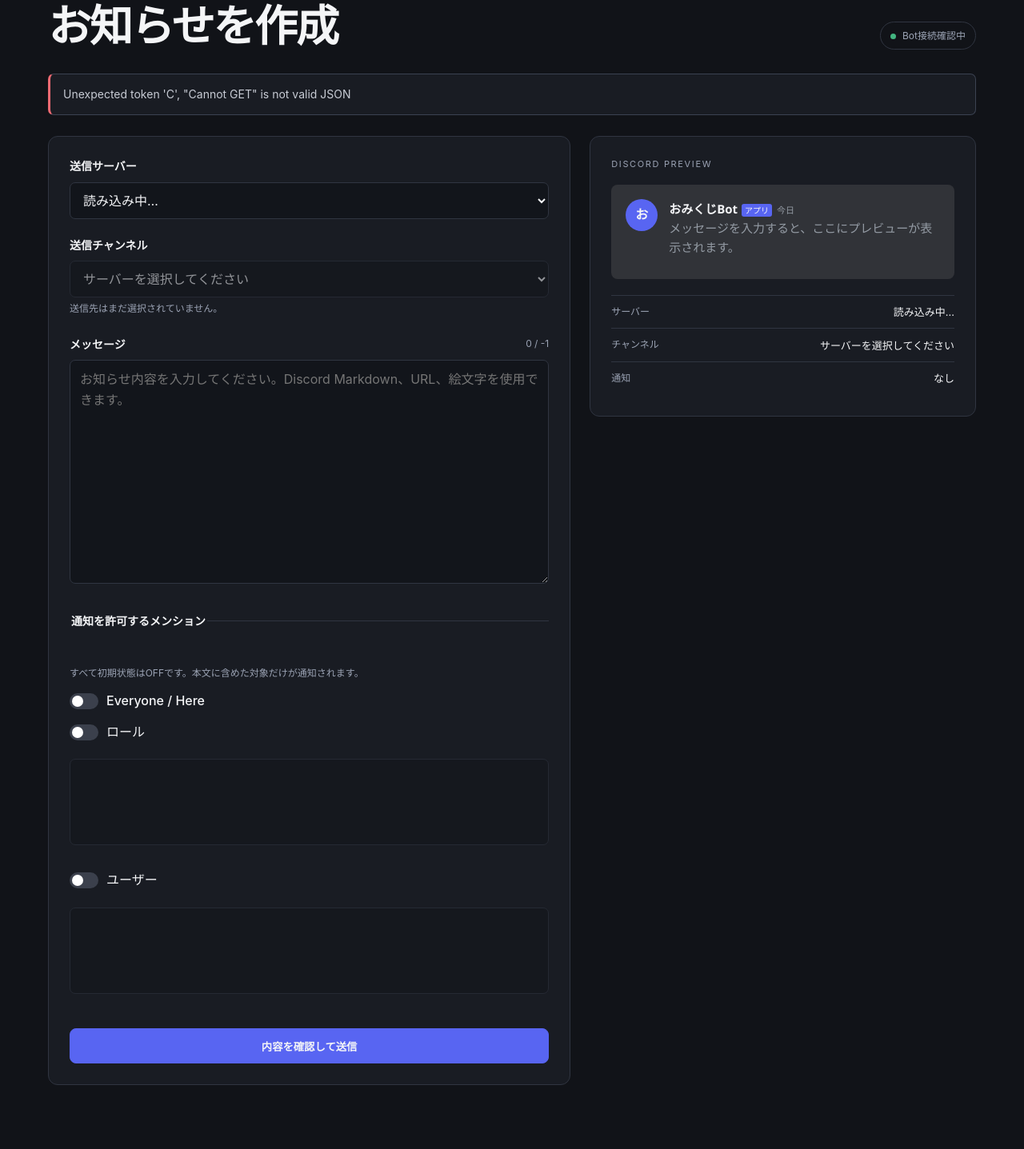
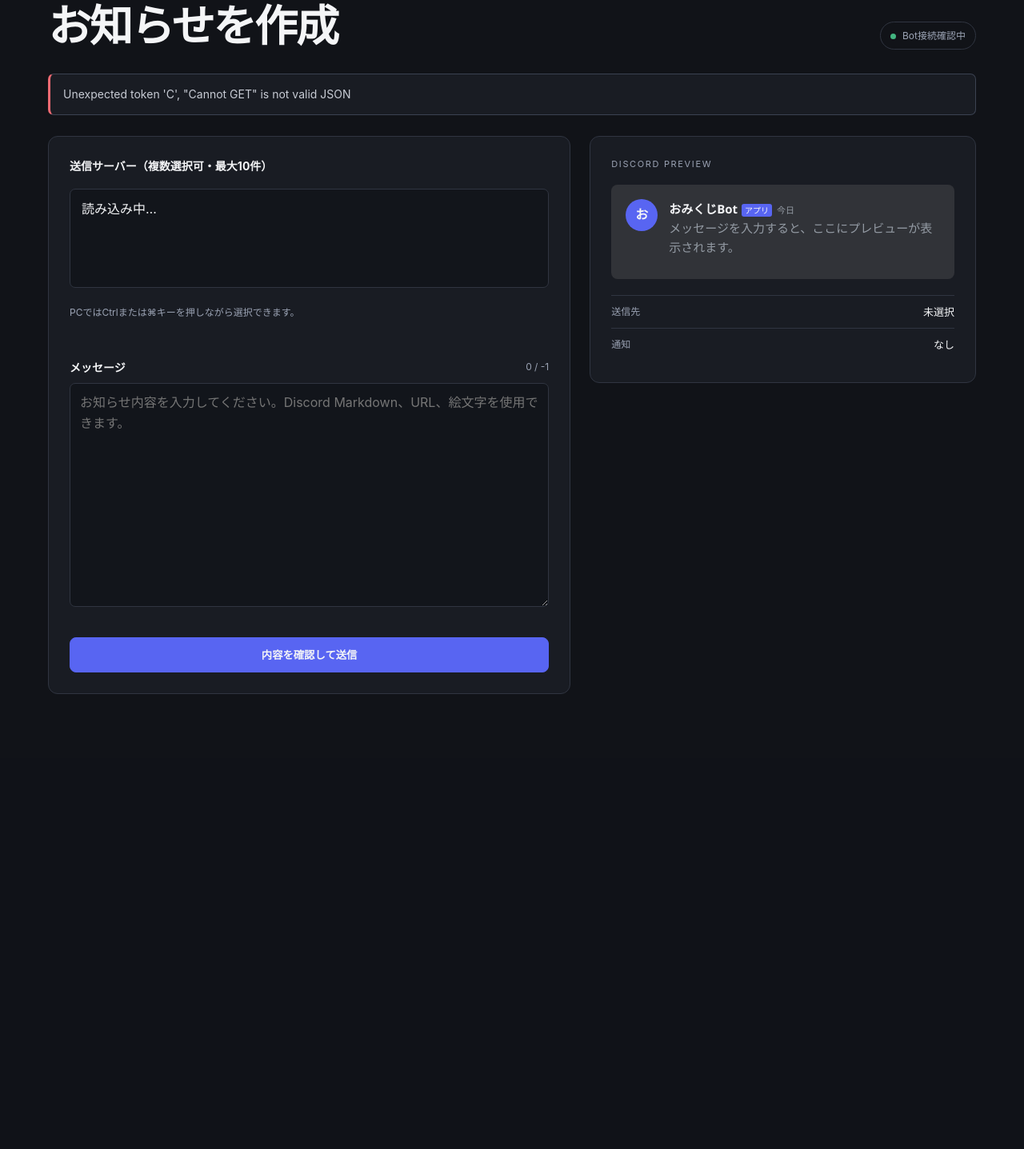
Before and after one commit to KaN1112/okikujibot, a Python web app: template templates/announcement.html in a window 1280 px wide. Shown: the part 154-1591 px from the top of the page at 80% size. After the commit the page ends 1022 px from the top, so only its background shows below. Run offline with Jinja, Linux system fonts and the light colour scheme; the template is opened without the code that fills it, so the values that code supplies are empty.

Commit message:
feat: support multi-server announcements

```diff
--- a/static/announcement.js
+++ b/static/announcement.js
@@ -1,18 +1,11 @@
 (() => {
   const csrf = document.querySelector('meta[name="csrf-token"]').content;
-  const guild = document.querySelector("#guild");
-  const channel = document.querySelector("#channel");
+  const guilds = document.querySelector("#guilds");
+  const destinationsRoot = document.querySelector("#destinations");
   const content = document.querySelector("#content");
   const form = document.querySelector("#composer");
   const alertBox = document.querySelector("#alert");
-  const everyone = document.querySelector("#mention-everyone");
-  const rolesEnabled = document.querySelector("#mention-roles");
-  const usersEnabled = document.querySelector("#mention-users");
-  const roles = document.querySelector("#roles");
-  const users = document.querySelector("#users");
-  let guildData = null;
-
-  const selectedText = (element) => element.selectedOptions[0]?.textContent || "未選択";
+  const guildDetails = new Map();
   const selectedValues = (element) => [...element.selectedOptions].map((option) => option.value);
   const showError = (message) => {
     alertBox.textContent = message;
@@ -23,113 +16,159 @@
   const api = async (url, options = {}) => {
     const response = await fetch(url, options);
     const data = await response.json();
-    if (!response.ok) throw new Error(data.error || "処理に失敗しました。");
-    return data;
+    if (!response.ok && response.status !== 207) throw new Error(data.error || "処理に失敗しました。");
+    return { data, status: response.status };
   };
-  const fill = (element, items, placeholder, label) => {
+  const fill = (element, items, label) => {
     element.replaceChildren();
-    if (placeholder) element.add(new Option(placeholder, ""));
     items.forEach((item) => element.add(new Option(label(item), item.id)));
   };
+  const makeSelect = (items, multiple, label) => {
+    const select = document.createElement("select");
+    select.multiple = multiple;
+    if (!multiple) select.add(new Option("チャンネルを選択", ""));
+    items.forEach((item) => select.add(new Option(label(item), item.id)));
+    return select;
+  };
+  const makeToggle = (text) => {
+    const label = document.createElement("label");
+    label.className = "toggle";
+    const input = document.createElement("input");
+    input.type = "checkbox";
+    label.append(input, document.createElement("span"), document.createTextNode(text));
+    return { label, input };
+  };
+  const createDestinationCard = (data) => {
+    const card = document.createElement("section");
+    card.className = "destination-card";
+    card.dataset.guildId = data.guild.id;
+    const title = document.createElement("h3");
+    title.textContent = data.guild.name;
+    const channelLabel = document.createElement("label");
+    channelLabel.textContent = "送信チャンネル";
+    const channel = makeSelect(data.channels, false, (item) => `# ${item.name}`);
+    channel.className = "destination-channel";
+    channel.required = true;
+    const fieldset = document.createElement("fieldset");
+    const legend = document.createElement("legend");
+    legend.textContent = "通知を許可するメンション";
+    const note = document.createElement("p");
+    note.className = "field-note";
+    note.textContent = "このサーバーで通知する対象だけをONにしてください。";
+    const everyone = makeToggle("Everyone / Here");
+    everyone.input.className = "destination-everyone";
+    const roleToggle = makeToggle("ロール");
+    const roleSelect = makeSelect(data.roles, true, (item) => `@${item.name}${item.mentionable ? "" : " (要権限)"}`);
+    roleSelect.className = "destination-roles";
+    roleSelect.disabled = true;
+    roleToggle.input.addEventListener("change", () => { roleSelect.disabled = !roleToggle.input.checked; renderPreview(); });
+    const userToggle = makeToggle("ユーザー");
+    const userSelect = makeSelect(data.users, true, (item) => `@${item.name}`);
+    userSelect.className = "destination-users";
+    userSelect.disabled = true;
+    userToggle.input.addEventListener("change", () => { userSelect.disabled = !userToggle.input.checked; renderPreview(); });
+    [channel, everyone.input, roleSelect, userSelect].forEach((element) => element.addEventListener("change", renderPreview));
+    fieldset.append(legend, note, everyone.label, roleToggle.label, roleSelect, userToggle.label, userSelect);
+    card.append(title, channelLabel, channel, fieldset);
+    return card;
+  };
+  const renderDestinations = async () => {
+    const chosen = selectedValues(guilds);
+    if (chosen.length > 10) {
+      [...guilds.options].forEach((option) => { option.selected = chosen.slice(0, 10).includes(option.value); });
+      showError("送信先サーバーは最大10件です。");
+      return;
+    }
+    destinationsRoot.replaceChildren();
+    try {
+      for (const guildId of chosen) {
+        if (!guildDetails.has(guildId)) {
+          const response = await api(`/api/guilds/${guildId}/channels`);
+          guildDetails.set(guildId, response.data);
+        }
+        destinationsRoot.append(createDestinationCard(guildDetails.get(guildId)));
+      }
+      clearError();
+    } catch (error) { showError(error.message); }
+    renderPreview();
+  };
+  const collectDestinations = () => [...destinationsRoot.querySelectorAll(".destination-card")].map((card) => ({
+    guild_id: card.dataset.guildId,
+    channel_id: card.querySelector(".destination-channel").value,
+    mentions: {
+      everyone: card.querySelector(".destination-everyone").checked,
+      roles: card.querySelector(".destination-roles").disabled ? [] : selectedValues(card.querySelector(".destination-roles")),
+      users: card.querySelector(".destination-users").disabled ? [] : selectedValues(card.querySelector(".destination-users")),
+    },
+  }));
   const renderPreview = () => {
     const preview = document.querySelector("#preview-message");
     preview.replaceChildren();
     preview.classList.toggle("muted", !content.value);
-    if (!content.value) {
-      preview.textContent = "メッセージを入力すると、ここにプレビューが表示されます。";
-    } else {
+    if (!content.value) preview.textContent = "メッセージを入力すると、ここにプレビューが表示されます。";
+    else {
       const fragment = document.createDocumentFragment();
-      const mentionPattern = /(@everyone|@here|<@!?\d+>|<@&\d+>)/g;
-      content.value.split(mentionPattern).forEach((part) => {
-        if (mentionPattern.test(part)) {
+      const pattern = /(@everyone|@here|<@!?\d+>|<@&\d+>)/g;
+      content.value.split(pattern).forEach((part) => {
+        if (/^(@everyone|@here|<@!?\d+>|<@&\d+>)$/.test(part)) {
           const span = document.createElement("span");
           span.className = "mention";
           span.textContent = part;
           fragment.append(span);
-        } else {
-          fragment.append(document.createTextNode(part));
-        }
-        mentionPattern.lastIndex = 0;
+        } else fragment.append(document.createTextNode(part));
       });
       preview.append(fragment);
     }
     document.querySelector("#counter").textContent = `${content.value.length} / ${content.maxLength}`;
-    document.querySelector("#preview-guild").textContent = selectedText(guild);
-    document.querySelector("#preview-channel").textContent = selectedText(channel);
-    const enabled = [];
-    if (everyone.checked) enabled.push("Everyone/Here");
-    if (rolesEnabled.checked) enabled.push(`ロール ${selectedValues(roles).length}件`);
-    if (usersEnabled.checked) enabled.push(`ユーザー ${selectedValues(users).length}件`);
-    document.querySelector("#preview-mentions").textContent = enabled.join("、") || "なし";
-    document.querySelector("#destination").textContent = channel.value
-      ? `${selectedText(guild)} の #${selectedText(channel)} に送信します。`
-      : "送信先はまだ選択されていません。";
+    const cards = [...destinationsRoot.querySelectorAll(".destination-card")];
+    document.querySelector("#preview-destinations").textContent = cards.length ? cards.map((card) => `${card.querySelector("h3").textContent} / ${card.querySelector(".destination-channel").selectedOptions[0]?.textContent || "未選択"}`).join("、") : "未選択";
+    const mentions = collectDestinations().reduce((count, item) => count + Number(item.mentions.everyone) + item.mentions.roles.length + item.mentions.users.length, 0);
+    document.querySelector("#preview-mentions").textContent = mentions ? `${mentions}設定` : "なし";
   };
-
-  api("/api/guilds").then((data) => {
-    fill(guild, data.guilds, "サーバーを選択", (item) => `${item.name} (${item.id})`);
+  api("/api/guilds").then(({ data }) => {
+    fill(guilds, data.guilds, (item) => `${item.name} (${item.id})`);
     document.querySelector(".status-dot").textContent = "Bot接続済み";
   }).catch((error) => showError(error.message));
-
-  guild.addEventListener("change", async () => {
-    channel.disabled = true;
-    fill(channel, [], "読み込み中…", () => "");
-    try {
-      guildData = await api(`/api/guilds/${guild.value}/channels`);
-      fill(channel, guildData.channels, "チャンネルを選択", (item) => `# ${item.name}`);
-      fill(roles, guildData.roles, "", (item) => `@${item.name}${item.mentionable ? "" : " (要権限)"}`);
-      fill(users, guildData.users, "", (item) => `@${item.name}`);
-      channel.disabled = false;
-      clearError();
-    } catch (error) {
-      showError(error.message);
-    }
-    renderPreview();
-  });
-  channel.addEventListener("change", renderPreview);
+  guilds.addEventListener("change", renderDestinations);
   content.addEventListener("input", renderPreview);
-  [everyone, rolesEnabled, usersEnabled].forEach((input) => input.addEventListener("change", () => {
-    roles.disabled = !rolesEnabled.checked;
-    users.disabled = !usersEnabled.checked;
-    renderPreview();
-  }));
-  [roles, users].forEach((input) => input.addEventListener("change", renderPreview));
-
   form.addEventListener("submit", async (event) => {
     event.preventDefault();
     clearError();
-    if (!form.reportValidity()) return;
-    const channelInfo = guildData?.channels.find((item) => item.id === channel.value);
-    if (everyone.checked && !channelInfo?.can_mention_everyone) {
-      showError("このチャンネルではBotにEveryone/Hereの通知権限がありません。");
+    const destinations = collectDestinations();
+    if (!destinations.length || destinations.some((item) => !item.channel_id)) {
+      showError("すべてのサーバーで送信チャンネルを選択してください。");
       return;
     }
-    const mentionSummary = document.querySelector("#preview-mentions").textContent;
-    const warning = everyone.checked ? "\n\n注意: Everyone/Hereへの通知が有効です。" : "";
-    const summary = content.value.length > 120 ? `${content.value.slice(0, 120)}…` : content.value;
-    if (!window.confirm(`送信先: ${selectedText(guild)} / #${selectedText(channel)}\n通知: ${mentionSummary}\n\n${summary}${warning}\n\n送信しますか？`)) return;
+    for (const destination of destinations) {
+      const data = guildDetails.get(destination.guild_id);
+      const channel = data.channels.find((item) => item.id === destination.channel_id);
+      if (destination.mentions.everyone && !channel?.can_mention_everyone) {
+        showError(`${data.guild.name}ではBotにEveryone/Hereの通知権限がありません。`);
+        return;
+      }
+      if (destination.mentions.everyone && !content.value.includes("@everyone") && !content.value.includes("@here")) {
+        showError("Everyone/Here設定に対応するメンションが本文にありません。");
+        return;
+      }
+    }
+    const names = [...destinationsRoot.querySelectorAll(".destination-card")].map((card) => `${card.querySelector("h3").textContent} / ${card.querySelector(".destination-channel").selectedOptions[0].textContent}`);
+    const warning = destinations.some((item) => item.mentions.everyone) ? "\n\n注意: Everyone/Hereへの通知を含みます。" : "";
+    if (!window.confirm(`${destinations.length}件へ一括送信します。\n\n${names.join("\n")}${warning}\n\n送信しますか？`)) return;
     const submit = form.querySelector('button[type="submit"]');
     submit.disabled = true;
-    submit.textContent = "送信中…";
+    submit.textContent = "一括送信中…";
     try {
-      const tokenData = await api("/api/send-token", { method: "POST", headers: { "X-CSRF-Token": csrf } });
-      const payload = {
-        guild_id: guild.value,
-        channel_id: channel.value,
-        content: content.value,
-        send_token: tokenData.send_token,
-        mentions: {
-          everyone: everyone.checked,
-          roles: rolesEnabled.checked ? selectedValues(roles) : [],
-          users: usersEnabled.checked ? selectedValues(users) : [],
-        },
-      };
-      const result = await api("/api/announcements", {
+      const token = (await api("/api/send-token", { method: "POST", headers: { "X-CSRF-Token": csrf } })).data.send_token;
+      const response = await api("/api/announcements", {
         method: "POST",
         headers: { "Content-Type": "application/json", "X-CSRF-Token": csrf },
-        body: JSON.stringify(payload),
+        body: JSON.stringify({ content: content.value, send_token: token, destinations }),
       });
-      window.location.assign(`/history?sent=${encodeURIComponent(result.message_id)}`);
+      if (response.data.failure_count) {
+        showError(`${response.data.success_count}件成功、${response.data.failure_count}件失敗しました。送信履歴を確認してください。`);
+        submit.disabled = false;
+        submit.textContent = "内容を確認して送信";
+      } else window.location.assign("/history?sent=batch");
     } catch (error) {
       showError(error.message);
       submit.disabled = false;
--- /dev/null
+++ b/static/multi-destination.css
@@ -0,0 +1,31 @@
+.destination-list {
+  display: grid;
+  gap: 12px;
+  margin: 0 0 24px;
+}
+
+.destination-card {
+  border: 1px solid var(--line);
+  border-radius: 9px;
+  background: #15181e;
+  padding: 16px;
+}
+
+.destination-card h3 {
+  font-size: 15px;
+  margin: 0 0 12px;
+}
+
+.destination-card fieldset {
+  margin: 15px 0 0;
+  padding-top: 12px;
+}
+
+.destination-card select[multiple] {
+  min-height: 82px;
+}
+
+.preview-meta dd {
+  max-width: 70%;
+  text-align: right;
+}
--- a/templates/announcement.html
+++ b/templates/announcement.html
@@ -6,27 +6,15 @@
 <div class="composer-grid">
   <form id="composer" class="panel" autocomplete="off">
     <div class="field">
-      <label for="guild">送信サーバー</label>
-      <select id="guild" required><option value="">読み込み中…</option></select>
+      <label for="guilds">送信サーバー（複数選択可・最大10件）</label>
+      <select id="guilds" multiple required><option value="">読み込み中…</option></select>
+      <small>PCではCtrlまたは⌘キーを押しながら選択できます。</small>
     </div>
-    <div class="field">
-      <label for="channel">送信チャンネル</label>
-      <select id="channel" required disabled><option value="">サーバーを選択してください</option></select>
-      <small id="destination">送信先はまだ選択されていません。</small>
-    </div>
+    <div id="destinations" class="destination-list"></div>
     <div class="field">
       <div class="label-row"><label for="content">メッセージ</label><span id="counter">0 / {{ message_limit }}</span></div>
       <textarea id="content" maxlength="{{ message_limit }}" rows="10" placeholder="お知らせ内容を入力してください。Discord Markdown、URL、絵文字を使用できます。" required></textarea>
     </div>
-    <fieldset>
-      <legend>通知を許可するメンション</legend>
-      <p class="field-note">すべて初期状態はOFFです。本文に含めた対象だけが通知されます。</p>
-      <label class="toggle"><input id="mention-everyone" type="checkbox"><span></span>Everyone / Here</label>
-      <label class="toggle"><input id="mention-roles" type="checkbox"><span></span>ロール</label>
-      <select id="roles" multiple disabled aria-label="通知を許可するロール"></select>
-      <label class="toggle"><input id="mention-users" type="checkbox"><span></span>ユーザー</label>
-      <select id="users" multiple disabled aria-label="通知を許可するユーザー"></select>
-    </fieldset>
     <button class="button primary full" type="submit">内容を確認して送信</button>
   </form>
   <aside class="preview-wrap">
@@ -38,7 +26,7 @@
         <div id="preview-message" class="preview-message muted">メッセージを入力すると、ここにプレビューが表示されます。</div>
       </div>
     </div>
-    <dl class="preview-meta"><div><dt>サーバー</dt><dd id="preview-guild">未選択</dd></div><div><dt>チャンネル</dt><dd id="preview-channel">未選択</dd></div><div><dt>通知</dt><dd id="preview-mentions">なし</dd></div></dl>
+    <dl class="preview-meta"><div><dt>送信先</dt><dd id="preview-destinations">未選択</dd></div><div><dt>通知</dt><dd id="preview-mentions">なし</dd></div></dl>
   </aside>
 </div>
 {% endblock %}
--- a/templates/base.html
+++ b/templates/base.html
@@ -6,6 +6,7 @@
   <meta name="csrf-token" content="{{ csrf_token() }}">
   <title>{% block title %}お知らせ管理{% endblock %} · おみくじBot</title>
   <link rel="stylesheet" href="{{ url_for('static', filename='admin.css') }}">
+  <link rel="stylesheet" href="{{ url_for('static', filename='multi-destination.css') }}">
 </head>
 <body>
   <header class="topbar">
```
Also changed, not shown: tests/test_web_admin.py (+28 -7 lines), web_admin.py (+90 -21 lines).
